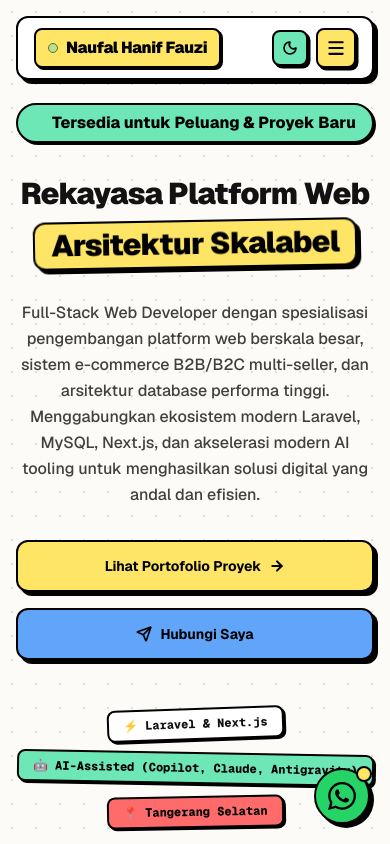
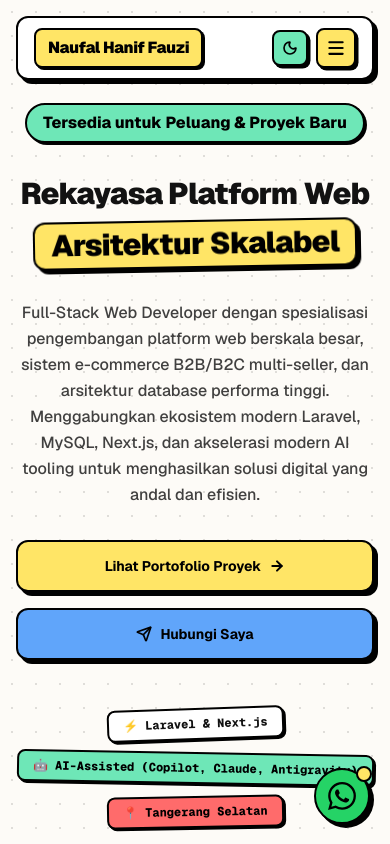
Before and after one commit to NaufalHaniff/Personal-Branding, a Next.js app: page / in a window 390 px wide. Shown: the top 844 px of the page. Built offline with nearby package versions, Linux system fonts and the light colour scheme.

Commit message:
feat: add responsive navbar and interactive hero section components

```diff
--- a/components/Hero.tsx
+++ b/components/Hero.tsx
@@ -48,8 +48,7 @@ export default function Hero() {
       {/* Main Container */}
       <div className="max-w-4xl mx-auto text-center z-10 flex flex-col items-center gap-6">
         {/* Status Pill Badge */}
-        <div className="neo-badge bg-neo-green text-black px-4 py-1.5 rounded-full inline-flex items-center gap-2 animate-bounce">
-          <span className="w-2.5 h-2.5 rounded-full bg-black animate-ping" />
+        <div className="neo-badge bg-neo-green text-black px-4 py-1.5 rounded-full inline-flex items-center animate-bounce">
           <span>{t.hero.statusBadge}</span>
         </div>
 
--- a/components/Navbar.tsx
+++ b/components/Navbar.tsx
@@ -71,9 +71,8 @@ export default function Navbar() {
         <a
           href="#home"
           onClick={(e) => handleClick(e, "#home")}
-          className="group inline-flex items-center gap-2 px-3 py-1.5 rounded-lg border-2 border-black bg-neo-yellow text-black font-extrabold text-base tracking-tight shadow-[2px_2px_0px_0px_#000000] hover:translate-x-[1px] hover:translate-y-[1px] hover:shadow-[1px_1px_0px_0px_#000000] transition-all select-none"
+          className="group inline-flex items-center px-3 py-1.5 rounded-lg border-2 border-black bg-neo-yellow text-black font-extrabold text-base tracking-tight shadow-[2px_2px_0px_0px_#000000] hover:translate-x-[1px] hover:translate-y-[1px] hover:shadow-[1px_1px_0px_0px_#000000] transition-all select-none"
         >
-          <span className="w-2.5 h-2.5 rounded-full bg-neo-green border border-black animate-pulse" />
           <span className="font-black text-black">Naufal Hanif Fauzi</span>
         </a>
 
```
